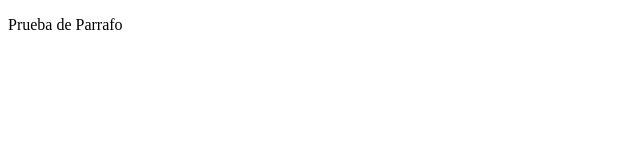
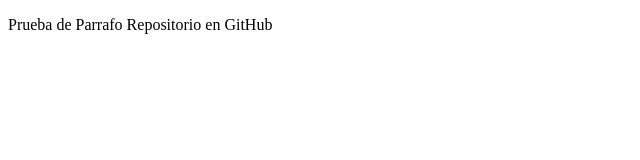
Before and after one commit to alexsierra23/ProyectoDemoCursoPrework, a plain HTML site: page index.html in a window 1280 px wide. Shown: the whole page, without its empty margins (0-640 px from the left). Drawn offline with Linux system fonts and the light colour scheme.

Commit message:
Cambios agregados

```diff
--- a/index.html
+++ b/index.html
@@ -9,6 +9,7 @@
 <body>
     <p>
         Prueba de Parrafo
+        Repositorio en GitHub
     </p>
 
 </body>
```
